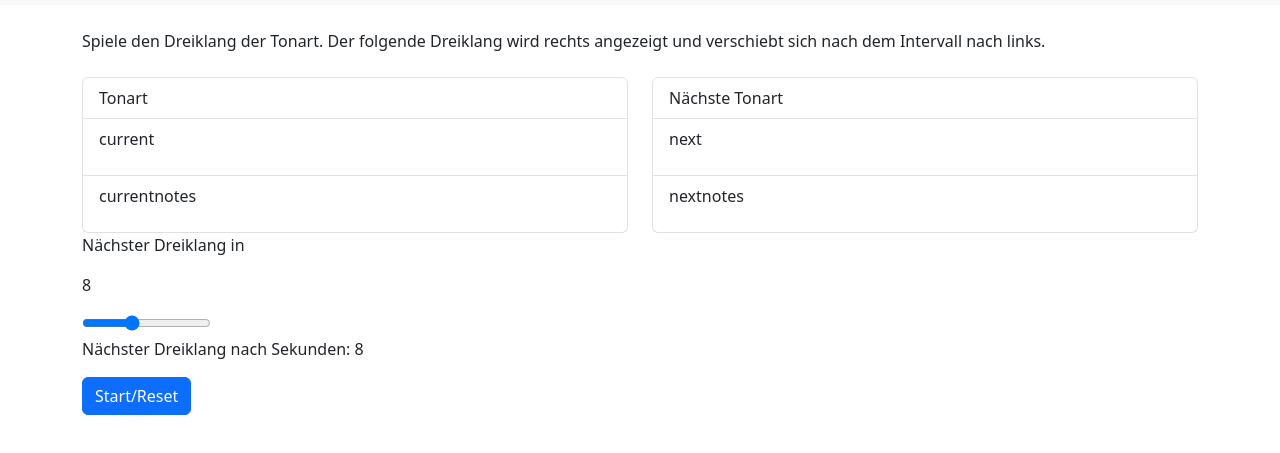
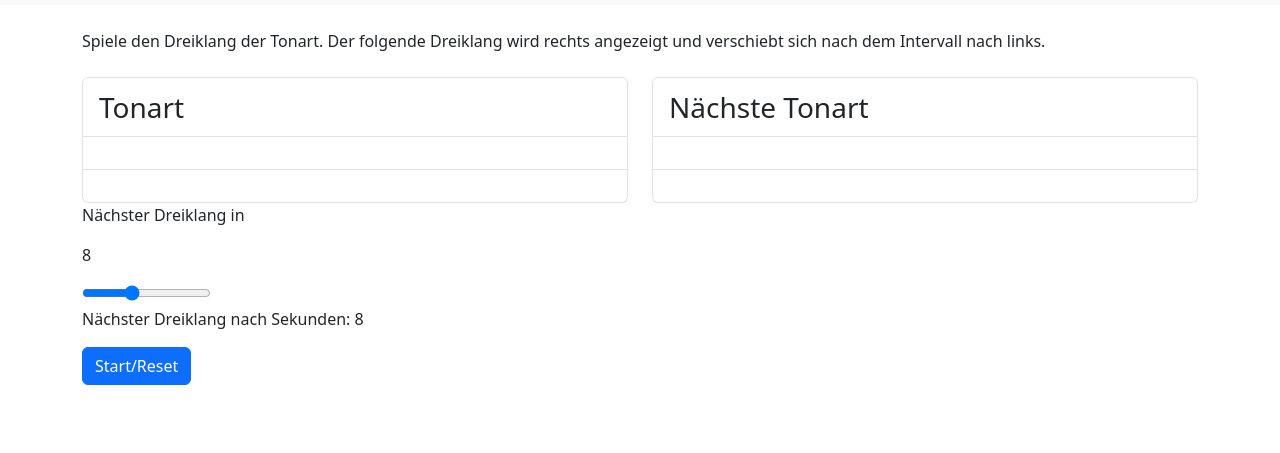
Before and after one commit to bhartm3/chord-trainer, a plain HTML site: page index.html in a window 1280 px wide. Shown: the part 51-504 px from the top of the page. Drawn offline with nearby package versions, Linux system fonts and the light colour scheme.

Commit message:
change font

```diff
--- a/index.html
+++ b/index.html
@@ -25,16 +25,16 @@
     <div class="row">
         <div class="col">
             <ul class="list-group">
-                <li class="list-group-item">Tonart</li>
-                <li class="list-group-item"><p id="current">current</p></li>
-                <li class="list-group-item"><p id="currentnotes">currentnotes</p></li>
+                <li class="list-group-item fs-3">Tonart</li>
+                <li class="list-group-item fs-3 fw-bold"><p id="current"></p></li>
+                <li class="list-group-item fs-5"><p id="currentnotes"></p></li>
             </ul>
         </div>
         <div class="col">
             <ul class="list-group">
-                <li class="list-group-item">Nächste Tonart</li>
-                <li class="list-group-item"><p id="next">next</p></li>
-                <li class="list-group-item"><p id="nextnotes">nextnotes</p></li>
+                <li class="list-group-item fs-3">Nächste Tonart</li>
+                <li class="list-group-item fs-3 fw-bold"><p id="next"></p></li>
+                <li class="list-group-item fs-5"><p id="nextnotes"></p></li>
             </ul>
         </div>
     </div>
```
